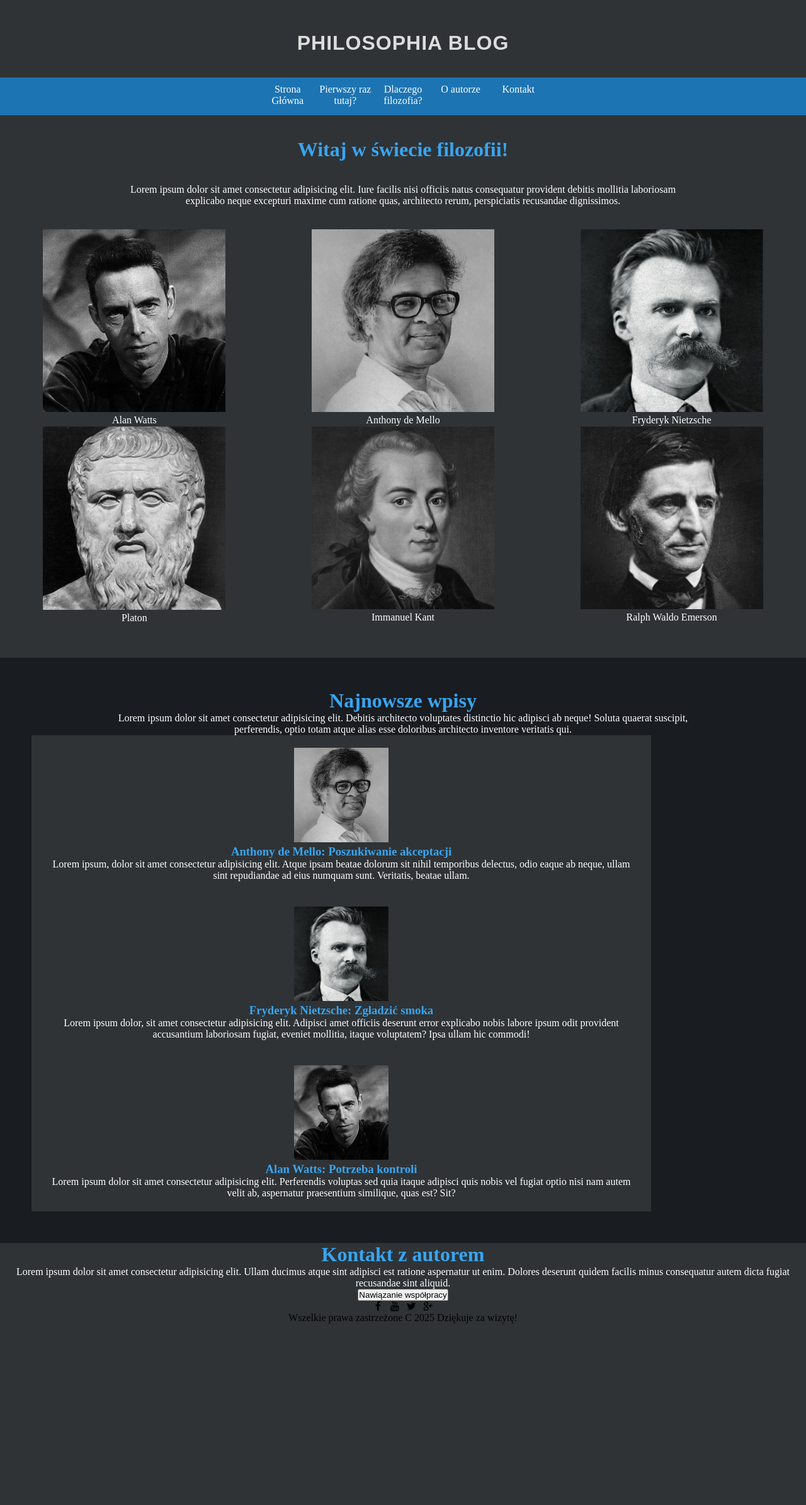
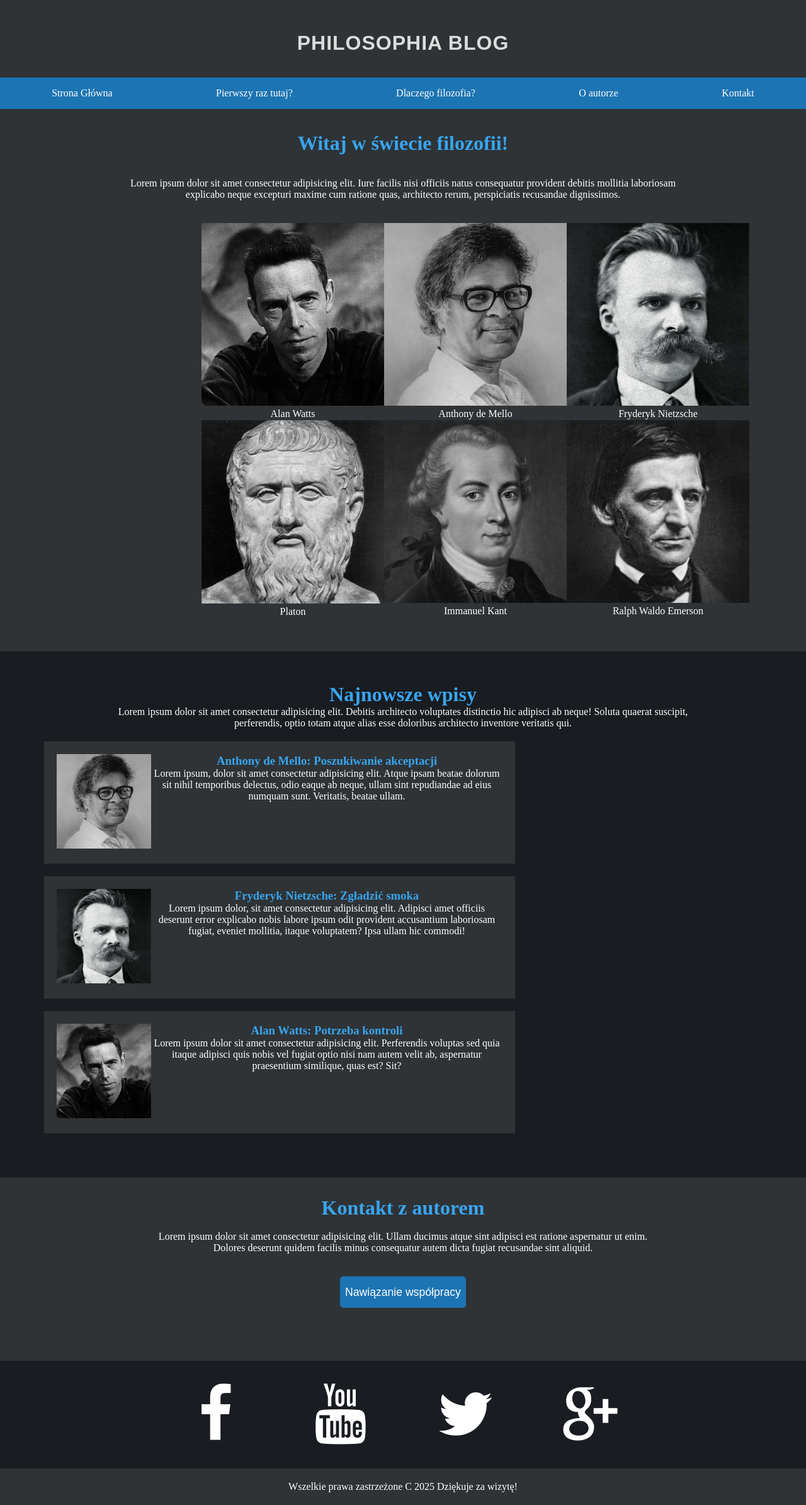
Before and after one commit to MarQWER/nie-oszust, a PHP site: page / in a window 1280 px wide. Shown: the whole page at 63% size. Before the commit the page ends 2101 px from the top, so only its background shows below. Run offline with PHP 8.4, Linux system fonts and the light colour scheme.

Commit message:
nwm co zrobilem

```diff
--- a/filozofia/index.html
+++ b/filozofia/index.html
@@ -76,39 +76,46 @@
 
             <div class="filozofwpisy">
                 <figure>
-                    <img src="img/de-mello.jpg" alt="Anthony De Mello">
+                    <div class="zdjecie"><img src="img/de-mello.jpg" alt="Anthony De Mello"></div>
+                    <div class="opis">
                         <h3>Anthony de Mello: Poszukiwanie akceptacji</h3>
                         <p>Lorem ipsum, dolor sit amet consectetur adipisicing elit.
                         Atque ipsam beatae dolorum sit nihil temporibus delectus, odio eaque ab neque,
                         ullam sint repudiandae ad eius numquam sunt. Veritatis, beatae ullam.</p>
+                    </div>
+
                 </figure>
             </div>
             <div class="filozofwpisy">
                 <figure>
-                    <img src="img/nietzsche.jpg" alt="Fryderyk Nietzsche">
+                    <div class="zdjecie"><img src="img/nietzsche.jpg" alt="Fryderyk Nietzsche"></div>
+                    <div class="opis">
                         <h3>Fryderyk Nietzsche: Zgładzić smoka</h3>
                         <p>Lorem ipsum dolor, sit amet consectetur adipisicing elit.
                         Adipisci amet officiis deserunt error explicabo nobis labore ipsum odit provident accusantium laboriosam fugiat,
                         eveniet mollitia, itaque voluptatem? Ipsa ullam hic commodi!</p>
+                    </div>
                 </figure>
             </div>
             <div class="filozofwpisy">
                 <figure>
-                    <img src="img/alan-watts.jpg" alt="Alan Watts">
+                    <div class="zdjecie"><img src="img/alan-watts.jpg" alt="Alan Watts"></div>
+                    <div class="opis">
                         <h3>Alan Watts: Potrzeba kontroli</h3>
                         <p>Lorem ipsum dolor sit amet consectetur adipisicing elit.
                         Perferendis voluptas sed quia itaque adipisci quis nobis vel fugiat optio nisi nam autem velit ab,
                         aspernatur praesentium similique, quas est? Sit?</p>
+                    </div>
                 </figure>
             </div>
         </div>
 
         <div id="kontakt">
-            <h1>Kontakt z autorem</h1>
+            <h1>Kontakt z autorem</h1> <br>
             <p>Lorem ipsum dolor sit amet consectetur adipisicing elit.
-                Ullam ducimus atque sint adipisci est ratione aspernatur ut enim.
-                Dolores deserunt quidem facilis minus consequatur autem dicta fugiat recusandae sint aliquid.</p>
-            <p><input type="submit" value="Nawiązanie współpracy"></p>
+                Ullam ducimus atque sint adipisci est ratione aspernatur ut enim. <br>
+                Dolores deserunt quidem facilis minus consequatur autem dicta fugiat recusandae sint aliquid.</p> <br> <br>
+            <p><input type="submit" value="Nawiązanie współpracy"></p> <br> <br> <br>
         </div>
 
         <div id="socjale">
--- a/filozofia/style.css
+++ b/filozofia/style.css
@@ -20,17 +20,18 @@ body{
 
 nav{
     width: 100%;
+    background-color: #1C74B3;
+}
+nav ul{
     display: flex;
     justify-content: space-around;
-    background-color: #1C74B3;
 }
 nav li{
-    float: left;
+    display: flex;
     list-style-type: none;
-    width: 20%;
     height:50px;
-    padding-top: 10px;
     text-align: center;
+    align-items: center;
 }
 nav li:hover{
     opacity: 0.5;
@@ -51,6 +52,8 @@ p{
 
 #filozofowie{
     display: grid;
+    width: 50%;
+    margin: 0 auto;
     grid-template-columns: repeat(3,1fr);
     grid-template-rows: repeat(2,1fr);
     grid-template-areas:
@@ -90,10 +93,44 @@ figure figcaption{
 
 .filozofwpisy {
     background-color: #2F3336;
-    display: flex;
-    width: 80%;
+    margin: 20px;
+    width: 60%;
     padding: 20px;
 }
 .filozofwpisy img {
     width: 150px;
 }
+
+.filozofwpisy figure {
+    display: flex;
+}
+
+#kontakt{
+    padding: 30px;
+}
+
+input[type=submit]{
+    width: 200px;
+    height: 50px;
+    background-color: #1C74B3;
+    border-radius: 5px;
+    border: none;
+    color: white;
+    font-size: 1.1em;
+}
+
+#socjale{
+    background-color: #191C21;
+    padding: 30px;
+
+}
+span{
+    color: white;
+    font-size: 6em;
+    padding: 30px;
+}
+
+footer{
+    color: white;
+    padding: 20px;
+}
```
Lines whose indentation alone changed are shown as unchanged.
